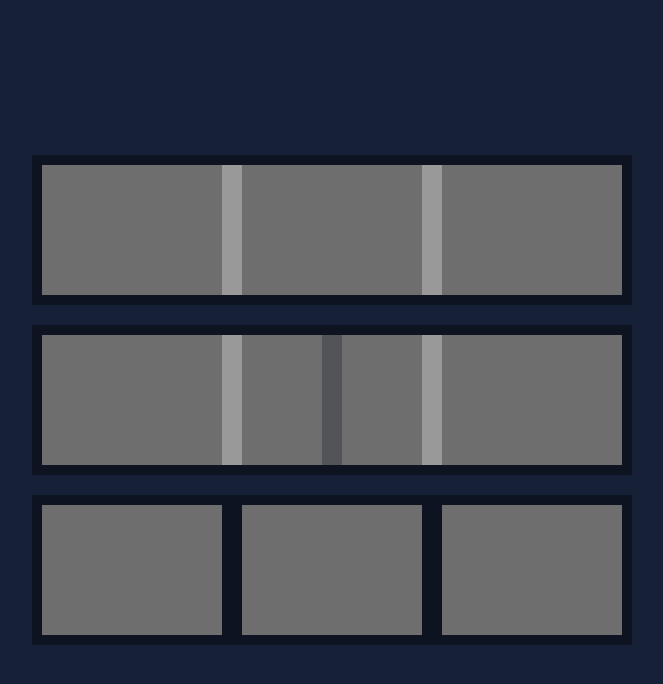
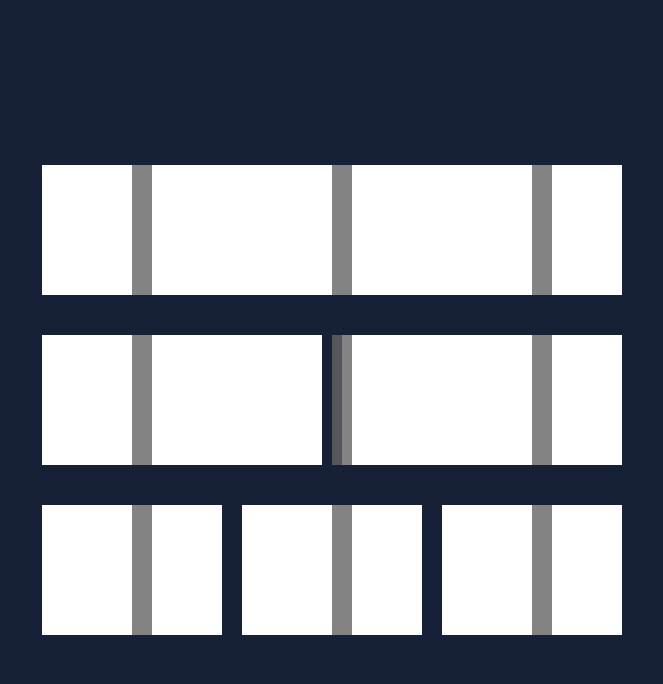
Before and after one commit to DaniAkash/simple-drag-and-drop, a React (Create React App) app: page / in a window 1280 px wide. Shown: the top 684 px of the page, without its empty margins (308-971 px from the left). Built offline with nearby package versions, Linux system fonts and the light colour scheme.

Commit message:
expand dropzone when hovered on mine

```diff
--- a/src/Components/Mine/Mine.js
+++ b/src/Components/Mine/Mine.js
@@ -16,6 +16,7 @@ const Mine = ({
     <div
       className={`mine ${visibility}`}
       onDragEnter={enterDrop}
+      style={{left: `${(yCord*200)+100}px`}}
     />
   );
 };
--- a/src/Components/Row/Row.js
+++ b/src/Components/Row/Row.js
@@ -18,23 +18,12 @@ const Row = ({
   activatedMine,
   activateMine,
   deactivateMine,
-}) => (
-  <div className={'row'}>
-    {
-      items.map((each, index) => {
-        let yCord = index;
-        if (each === 1) {
-          return (
-            <SelectedTile
-              key={index}
-              xCord={xCord}
-              yCord={yCord}
-              selectedDragStart={selectedDragStart}
-              selectedDragEnd={selectedDragEnd}
-              draggedTile={draggedTile}
-            />
-          );
-        } else {
+}) => {
+
+  const rowItems = [];
+
+  for(let i = 0; i < items.length; i++) {
+    let yCord = i;
 
     let isDropZone = false;
     if (dropZone[0] === xCord && dropZone[1] === yCord) {
@@ -46,9 +35,10 @@ const Row = ({
       isDragging= true;
     }
 
-          return (
+    if(i===0) {
+      rowItems.push(
         <DropArea
-              key={index}
+          key={i+2000}
           isDragging={isDragging}
           isDropZone={isDropZone}
           xCord={xCord}
@@ -58,9 +48,42 @@ const Row = ({
         />
       );
     }
-      })
+
+    if(items[i] === 1) {
+      rowItems.push(
+        <SelectedTile
+          key={i}
+          xCord={xCord}
+          yCord={yCord}
+          selectedDragStart={selectedDragStart}
+          selectedDragEnd={selectedDragEnd}
+          draggedTile={draggedTile}
+        />
+      );
     }
-    <div className="mine-row">
+
+    if(i!==0) {
+      rowItems.push(
+        <DropArea
+          key={i+1000}
+          isDragging={isDragging}
+          isDropZone={isDropZone}
+          xCord={xCord}
+          yCord={yCord}
+          setDropZone={setDropZone}
+          selectTile={selectTile}
+        />
+      );
+    }
+
+  }
+
+  return (
+
+    <div className={'row'}>
+      {
+        rowItems
+      }
       {
         items.map((each, index) => {
           let yCord = index;
@@ -83,7 +106,7 @@ const Row = ({
         })
       }
     </div>
-  </div>
   );
+};
 
 export default Row;
--- a/src/index.css
+++ b/src/index.css
@@ -81,6 +81,7 @@ body {
   display: flex;
   flex-direction: row;
   justify-content: space-around;
+  position: relative;
 }
 
 .selected-tile {
@@ -119,7 +120,7 @@ body {
   background-color: blue !important;
 }
 
-.mine-row {
+/* .mine-row {
   position: absolute;
   display: flex;
   flex: 1;
@@ -127,13 +128,15 @@ body {
   width: 600px;
   height: 150px;
   background-color: rgba(0, 0, 0, 0.4);
-}
+} */
 
 .mine {
-  /* height: 150px;
-  width: 20px; */
-  flex: 1;
-  margin: 10px;
+  height: 130px;
+  width: 20px;
+  top: 10px;
+  /* flex: 1;
+  margin: 10px; */
+  position: absolute;
   background-color: rgba(100, 100, 100, 0.8);
   z-index: 999;
 }
```
Lines whose indentation alone changed are shown as unchanged.
